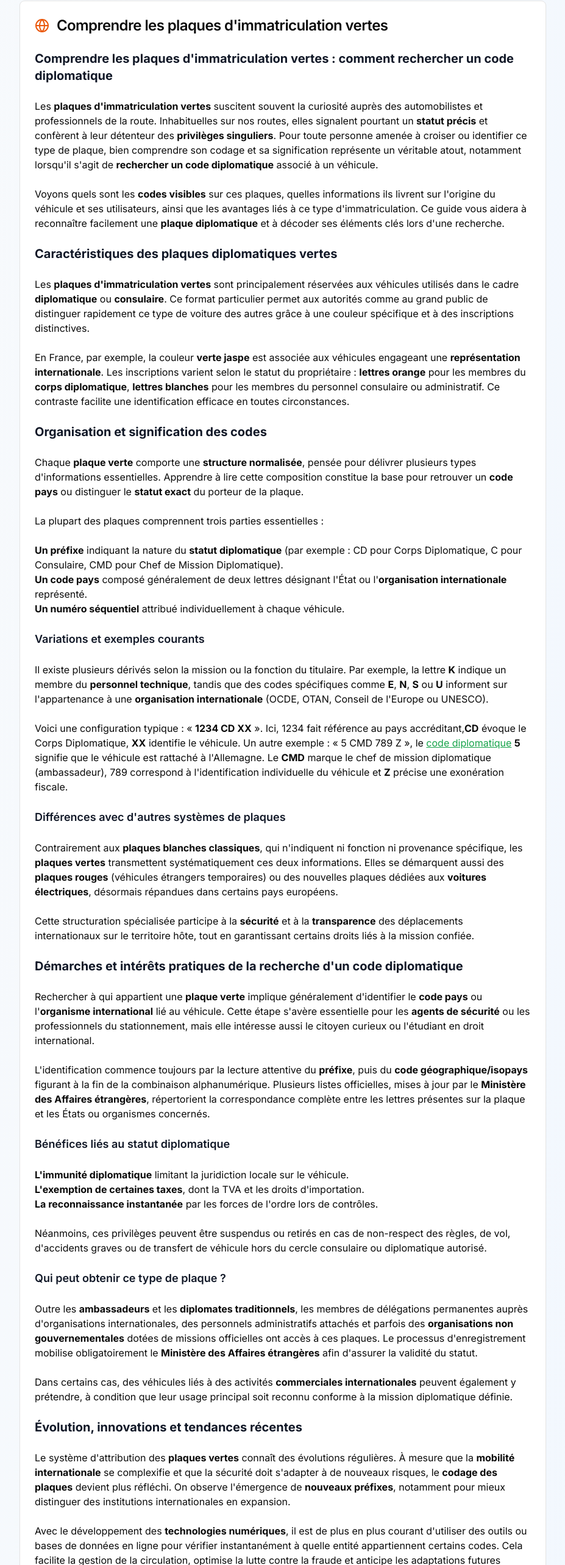
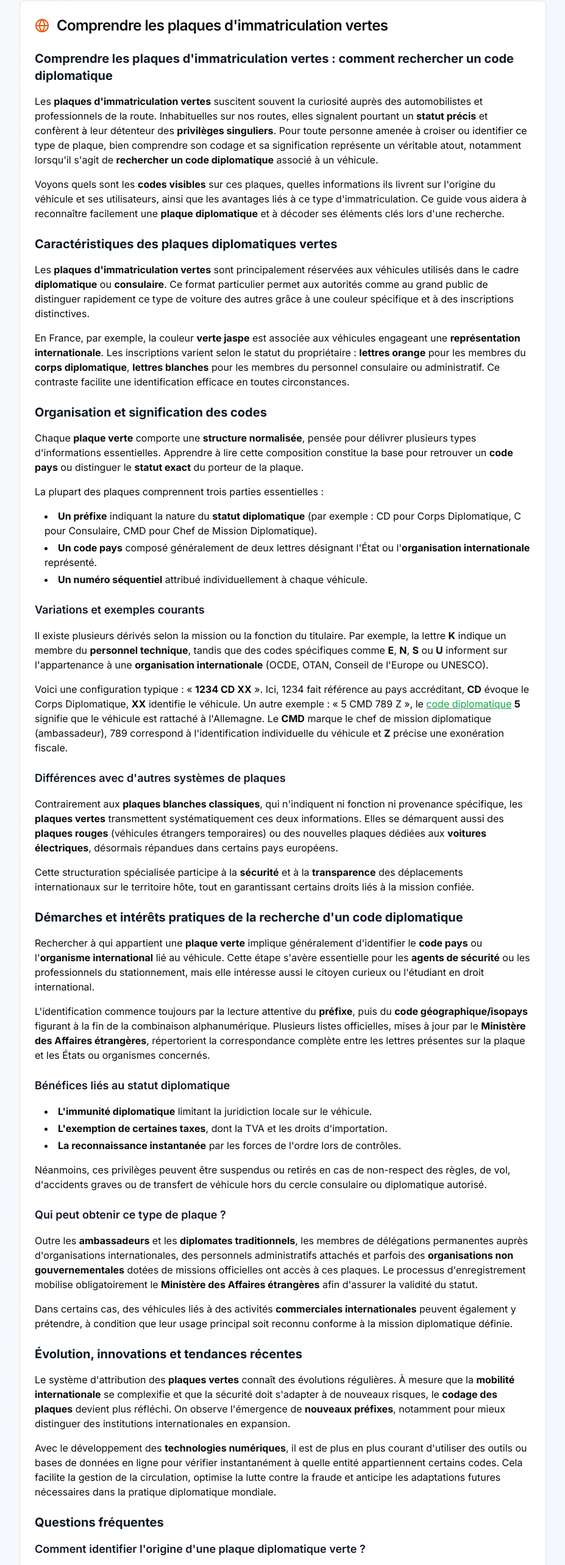
Before and after one commit to enzofunked/Diplo, a Next.js app: page /comment-lire-une-plaque-diplomatique-francaise in a window 1280 px wide. Shown: the part 1316-3882 px from the top of the page at 61% size, without its empty margins (176-1103 px from the left). Built offline with nearby package versions, Linux system fonts and the light colour scheme.

Commit message:
fix: correct JSX DOM property to className
Fix invalid DOM property in anchor tag in page.tsx.

Co-authored-by: null <223960738+enzofunked@users.noreply.github.com>

```diff
--- a/app/comment-lire-une-plaque-diplomatique-francaise/page.tsx
+++ b/app/comment-lire-une-plaque-diplomatique-francaise/page.tsx
@@ -147,53 +147,58 @@ export default function FrenchDiplomaticGuidePage() {
                 Comprendre les plaques d'immatriculation vertes
               </CardTitle>
             </CardHeader>
-
             <CardContent className="space-y-6">
-              <h3 className="text-xl font-bold text-gray-900">
+              <div className="space-y-4">
+                <h3 className="text-xl font-bold text-gray-900 mb-4">
                   Comprendre les plaques d'immatriculation vertes : comment rechercher un code diplomatique
                 </h3>
                 <p>
                   Les <strong>plaques d'immatriculation vertes</strong> suscitent souvent la curiosité auprès des
-                automobilistes et professionnels de la route. Inhabituelles sur nos routes, elles signalent pourtant un{" "}
-                <strong>statut précis</strong> et confèrent à leur détenteur des <strong>privilèges singuliers</strong>.
-                Pour toute personne amenée à croiser ou identifier ce type de plaque, bien comprendre son codage et sa
-                signification représente un véritable atout, notamment lorsqu'il s'agit de{" "}
-                <strong>rechercher un code diplomatique</strong> associé à un véhicule.
+                  automobilistes et professionnels de la route. Inhabituelles sur nos routes, elles signalent pourtant
+                  un <strong>statut précis</strong> et confèrent à leur détenteur des{" "}
+                  <strong>privilèges singuliers</strong>. Pour toute personne amenée à croiser ou identifier ce type de
+                  plaque, bien comprendre son codage et sa signification représente un véritable atout, notamment
+                  lorsqu'il s'agit de <strong>rechercher un code diplomatique</strong> associé à un véhicule.
                 </p>
                 <p>
-                Voyons quels sont les <strong>codes visibles</strong> sur ces plaques, quelles informations ils livrent
-                sur l'origine du véhicule et ses utilisateurs, ainsi que les avantages liés à ce type d'immatriculation.
-                Ce guide vous aidera à reconnaître facilement une <strong>plaque diplomatique</strong> et à décoder ses
-                éléments clés lors d'une recherche.
+                  Voyons quels sont les <strong>codes visibles</strong> sur ces plaques, quelles informations ils
+                  livrent sur l'origine du véhicule et ses utilisateurs, ainsi que les avantages liés à ce type
+                  d'immatriculation. Ce guide vous aidera à reconnaître facilement une{" "}
+                  <strong>plaque diplomatique</strong> et à décoder ses éléments clés lors d'une recherche.
                 </p>
+              </div>
 
-              <h3 className="text-xl font-bold text-gray-900">Caractéristiques des plaques diplomatiques vertes</h3>
+              <div className="space-y-4">
+                <h3 className="text-xl font-bold text-gray-900 mb-4">Caractéristiques des plaques diplomatiques vertes</h3>
                 <p>
                   Les <strong>plaques d'immatriculation vertes</strong> sont principalement réservées aux véhicules
                   utilisés dans le cadre <strong>diplomatique</strong> ou <strong>consulaire</strong>. Ce format
-                particulier permet aux autorités comme au grand public de distinguer rapidement ce type de voiture des
-                autres grâce à une couleur spécifique et à des inscriptions distinctives.
+                  particulier permet aux autorités comme au grand public de distinguer rapidement ce type de voiture
+                  des autres grâce à une couleur spécifique et à des inscriptions distinctives.
                 </p>
                 <p>
-                En France, par exemple, la couleur <strong>verte jaspe</strong> est associée aux véhicules engageant une{" "}
-                <strong>représentation internationale</strong>. Les inscriptions varient selon le statut du propriétaire
-                : <strong>lettres orange</strong> pour les membres du <strong>corps diplomatique</strong>,{" "}
-                <strong>lettres blanches</strong> pour les membres du personnel consulaire ou administratif. Ce
-                contraste facilite une identification efficace en toutes circonstances.
+                  En France, par exemple, la couleur <strong>verte jaspe</strong> est associée aux véhicules engageant
+                  une <strong>représentation internationale</strong>. Les inscriptions varient selon le statut du
+                  propriétaire : <strong>lettres orange</strong> pour les membres du{" "}
+                  <strong>corps diplomatique</strong>, <strong>lettres blanches</strong> pour les membres du personnel
+                  consulaire ou administratif. Ce contraste facilite une identification efficace en toutes
+                  circonstances.
                 </p>
+              </div>
 
-              <h3 className="text-xl font-bold text-gray-900">Organisation et signification des codes</h3>
+              <div className="space-y-4">
+                <h3 className="text-xl font-bold text-gray-900 mb-4">Organisation et signification des codes</h3>
                 <p>
                   Chaque <strong>plaque verte</strong> comporte une <strong>structure normalisée</strong>, pensée pour
                   délivrer plusieurs types d'informations essentielles. Apprendre à lire cette composition constitue la
-                base pour retrouver un <strong>code pays</strong> ou distinguer le <strong>statut exact</strong> du
-                porteur de la plaque.
+                  base pour retrouver un <strong>code pays</strong> ou distinguer le{" "}
+                  <strong>statut exact</strong> du porteur de la plaque.
                 </p>
                 <p>La plupart des plaques comprennent trois parties essentielles :</p>
-              <ul>
+                <ul className="list-disc list-inside space-y-1 ml-4">
                   <li>
-                  <strong>Un préfixe</strong> indiquant la nature du <strong>statut diplomatique</strong> (par exemple :
-                  CD pour Corps Diplomatique, C pour Consulaire, CMD pour Chef de Mission Diplomatique).
+                    <strong>Un préfixe</strong> indiquant la nature du <strong>statut diplomatique</strong> (par
+                    exemple : CD pour Corps Diplomatique, C pour Consulaire, CMD pour Chef de Mission Diplomatique).
                   </li>
                   <li>
                     <strong>Un code pays</strong> composé généralement de deux lettres désignant l'État ou l'
@@ -203,8 +208,10 @@ export default function FrenchDiplomaticGuidePage() {
                     <strong>Un numéro séquentiel</strong> attribué individuellement à chaque véhicule.
                   </li>
                 </ul>
+              </div>
 
-              <h4 className="text-lg font-semibold text-gray-900">Variations et exemples courants</h4>
+              <div className="space-y-4">
+                <h4 className="text-lg font-semibold text-gray-900 mb-2">Variations et exemples courants</h4>
                 <p>
                   Il existe plusieurs dérivés selon la mission ou la fonction du titulaire. Par exemple, la lettre{" "}
                   <strong>K</strong> indique un membre du <strong>personnel technique</strong>, tandis que des codes
@@ -214,9 +221,8 @@ export default function FrenchDiplomaticGuidePage() {
                 </p>
                 <p>
                   Voici une configuration typique : « <strong>1234 CD XX</strong> ». Ici, 1234 fait référence au pays
-                accréditant,
-                <strong>CD</strong> évoque le Corps Diplomatique, <strong>XX</strong> identifie le véhicule. Un autre
-                exemple : « 5 CMD 789 Z », le{" "}
+                  accréditant, <strong>CD</strong> évoque le Corps Diplomatique, <strong>XX</strong> identifie le
+                  véhicule. Un autre exemple : « 5 CMD 789 Z », le{" "}
                   <Link
                     href="https://www.diplo-scanner.com/liste-codes-pays-plaques-diplomatiques-francaises"
                     className="text-green-600 underline hover:text-blue-800"
@@ -227,8 +233,10 @@ export default function FrenchDiplomaticGuidePage() {
                   le chef de mission diplomatique (ambassadeur), 789 correspond à l'identification individuelle du
                   véhicule et <strong>Z</strong> précise une exonération fiscale.
                 </p>
+              </div>
 
-              <h4 className="text-lg font-semibold text-gray-900">Différences avec d'autres systèmes de plaques</h4>
+              <div className="space-y-4">
+                <h4 className="text-lg font-semibold text-gray-900 mb-2">Différences avec d'autres systèmes de plaques</h4>
                 <p>
                   Contrairement aux <strong>plaques blanches classiques</strong>, qui n'indiquent ni fonction ni
                   provenance spécifique, les <strong>plaques vertes</strong> transmettent systématiquement ces deux
@@ -241,24 +249,30 @@ export default function FrenchDiplomaticGuidePage() {
                   <strong>transparence</strong> des déplacements internationaux sur le territoire hôte, tout en
                   garantissant certains droits liés à la mission confiée.
                 </p>
+              </div>
 
-              <h3 className="text-xl font-bold text-gray-900">Démarches et intérêts pratiques de la recherche d'un code diplomatique</h3>
+              <div className="space-y-4">
+                <h3 className="text-xl font-bold text-gray-900 mb-4">
+                  Démarches et intérêts pratiques de la recherche d'un code diplomatique
+                </h3>
                 <p>
                   Rechercher à qui appartient une <strong>plaque verte</strong> implique généralement d'identifier le{" "}
                   <strong>code pays</strong> ou l'<strong>organisme international</strong> lié au véhicule. Cette étape
-                s'avère essentielle pour les <strong>agents de sécurité</strong> ou les professionnels du stationnement,
-                mais elle intéresse aussi le citoyen curieux ou l'étudiant en droit international.
+                  s'avère essentielle pour les <strong>agents de sécurité</strong> ou les professionnels du
+                  stationnement, mais elle intéresse aussi le citoyen curieux ou l'étudiant en droit international.
                 </p>
                 <p>
                   L'identification commence toujours par la lecture attentive du <strong>préfixe</strong>, puis du{" "}
-                <strong>code géographique/isopays</strong> figurant à la fin de la combinaison alphanumérique. Plusieurs
-                listes officielles, mises à jour par le <strong>Ministère des Affaires étrangères</strong>, répertorient
-                la correspondance complète entre les lettres présentes sur la plaque et les États ou organismes
-                concernés.
+                  <strong>code géographique/isopays</strong> figurant à la fin de la combinaison alphanumérique.
+                  Plusieurs listes officielles, mises à jour par le <strong>Ministère des Affaires étrangères</strong>,
+                  répertorient la correspondance complète entre les lettres présentes sur la plaque et les États ou
+                  organismes concernés.
                 </p>
+              </div>
 
-              <h4 className="text-lg font-semibold text-gray-900">Bénéfices liés au statut diplomatique</h4>
-              <ul>
+              <div className="space-y-4">
+                <h4 className="text-lg font-semibold text-gray-900 mb-2">Bénéfices liés au statut diplomatique</h4>
+                <ul className="list-disc list-inside space-y-1 ml-4">
                   <li>
                     <strong>L'immunité diplomatique</strong> limitant la juridiction locale sur le véhicule.
                   </li>
@@ -273,28 +287,32 @@ export default function FrenchDiplomaticGuidePage() {
                   Néanmoins, ces privilèges peuvent être suspendus ou retirés en cas de non-respect des règles, de vol,
                   d'accidents graves ou de transfert de véhicule hors du cercle consulaire ou diplomatique autorisé.
                 </p>
+              </div>
 
-              <h4 className="text-lg font-semibold text-gray-900">Qui peut obtenir ce type de plaque ?</h4>
+              <div className="space-y-4">
+                <h4 className="text-lg font-semibold text-gray-900 mb-2">Qui peut obtenir ce type de plaque ?</h4>
                 <p>
-                Outre les <strong>ambassadeurs</strong> et les <strong>diplomates traditionnels</strong>, les membres de
-                délégations permanentes auprès d'organisations internationales, des personnels administratifs attachés
-                et parfois des <strong>organisations non gouvernementales</strong> dotées de missions officielles ont
-                accès à ces plaques. Le processus d'enregistrement mobilise obligatoirement le{" "}
+                  Outre les <strong>ambassadeurs</strong> et les <strong>diplomates traditionnels</strong>, les membres
+                  de délégations permanentes auprès d'organisations internationales, des personnels administratifs
+                  attachés et parfois des <strong>organisations non gouvernementales</strong> dotées de missions
+                  officielles ont accès à ces plaques. Le processus d'enregistrement mobilise obligatoirement le{" "}
                   <strong>Ministère des Affaires étrangères</strong> afin d'assurer la validité du statut.
                 </p>
                 <p>
-                Dans certains cas, des véhicules liés à des activités <strong>commerciales internationales</strong>{" "}
-                peuvent également y prétendre, à condition que leur usage principal soit reconnu conforme à la mission
-                diplomatique définie.
+                  Dans certains cas, des véhicules liés à des activités{" "}
+                  <strong>commerciales internationales</strong> peuvent également y prétendre, à condition que leur
+                  usage principal soit reconnu conforme à la mission diplomatique définie.
                 </p>
+              </div>
 
-              <h3 className="text-xl font-bold text-gray-900">Évolution, innovations et tendances récentes</h3>
+              <div className="space-y-4">
+                <h3 className="text-xl font-bold text-gray-900 mb-4">Évolution, innovations et tendances récentes</h3>
                 <p>
-                Le système d'attribution des <strong>plaques vertes</strong> connaît des évolutions régulières. À mesure
-                que la <strong>mobilité internationale</strong> se complexifie et que la sécurité doit s'adapter à de
-                nouveaux risques, le <strong>codage des plaques</strong> devient plus réfléchi. On observe l'émergence
-                de <strong>nouveaux préfixes</strong>, notamment pour mieux distinguer des institutions internationales
-                en expansion.
+                  Le système d'attribution des <strong>plaques vertes</strong> connaît des évolutions régulières. À
+                  mesure que la <strong>mobilité internationale</strong> se complexifie et que la sécurité doit
+                  s'adapter à de nouveaux risques, le <strong>codage des plaques</strong> devient plus réfléchi. On
+                  observe l'émergence de <strong>nouveaux préfixes</strong>, notamment pour mieux distinguer des
+                  institutions internationales en expansion.
                 </p>
                 <p>
                   Avec le développement des <strong>technologies numériques</strong>, il est de plus en plus courant
@@ -302,43 +320,55 @@ export default function FrenchDiplomaticGuidePage() {
                   appartiennent certains codes. Cela facilite la gestion de la circulation, optimise la lutte contre la
                   fraude et anticipe les adaptations futures nécessaires dans la pratique diplomatique mondiale.
                 </p>
+              </div>
 
-              <h3 className="text-xl font-bold text-gray-900">Questions fréquentes</h3>
-              <div itemScope itemType="https://schema.org/FAQPage">
+              <div className="space-y-4">
+                <h3 className="text-xl font-bold text-gray-900 mb-4">Questions fréquentes</h3>
+                <div itemScope itemType="https://schema.org/FAQPage" className="space-y-4">
                   <div itemScope itemProp="mainEntity" itemType="https://schema.org/Question">
-                  <h4 itemProp="name">Comment identifier l'origine d'une plaque diplomatique verte ?</h4>
+                    <h4 itemProp="name" className="font-semibold text-lg text-gray-900 mb-2">
+                      Comment identifier l'origine d'une plaque diplomatique verte ?
+                    </h4>
                     <div itemScope itemProp="acceptedAnswer" itemType="https://schema.org/Answer">
                       <div itemProp="text">
+                        <p className="mb-2">
                           Pour trouver l'origine d'une <strong>plaque diplomatique verte</strong>, il faut analyser le{" "}
                           <strong>code de deux lettres</strong> situé généralement à la fin de la plaque.
-                      <ul>
+                        </p>
+                        <ul className="list-disc list-inside space-y-1 ml-4 mb-2">
                           <li>
                             Lire attentivement toutes les parties de la plaque : <strong>préfixe</strong>,{" "}
-                          <strong>numéro individuel</strong>, <strong>suffixe pays/organisation</strong>.
+                            <strong>numéro individuel</strong>,{" "}
+                            <strong>suffixe pays/organisation</strong>.
                           </li>
                           <li>
-                          Comparer le code vu avec des <strong>listes officielles</strong> publiées par les autorités
-                          compétentes.
+                            Comparer le code vu avec des <strong>listes officielles</strong> publiées par les
+                            autorités compétentes.
                           </li>
                         </ul>
-                      <table>
+                        <table className="mt-4 w-full">
+                          <thead className="border-b">
                             <tr>
-                          <th>Code</th>
-                          <th>Signification</th>
+                              <th className="text-left py-2">Code</th>
+                              <th className="text-left py-2">Signification</th>
+                            </tr>
+                          </thead>
+                          <tbody>
+                            <tr className="border-b">
+                              <td className="py-2">CD</td>
+                              <td className="py-2">Corps Diplomatique</td>
+                            </tr>
+                            <tr className="border-b">
+                              <td className="py-2">C</td>
+                              <td className="py-2">Corps consulaire</td>
                             </tr>
                             <tr>
-                          <td>CD</td>
-                          <td>Corps Diplomatique</td>
+                              <td className="py-2">E</td>
+                              <td className="py-2">OCDE</td>
                             </tr>
-                        <tr>
-                          <td>C</td>
-                          <td>Corps consulaire</td>
-                        </tr>
-                        <tr>
-                          <td>E</td>
-                          <td>OCDE</td>
-                        </tr>
+                          </tbody>
                         </table>
+                      </div>
                     </div>
                   </div>
                 </div>
```
Lines whose indentation alone changed are shown as unchanged.
